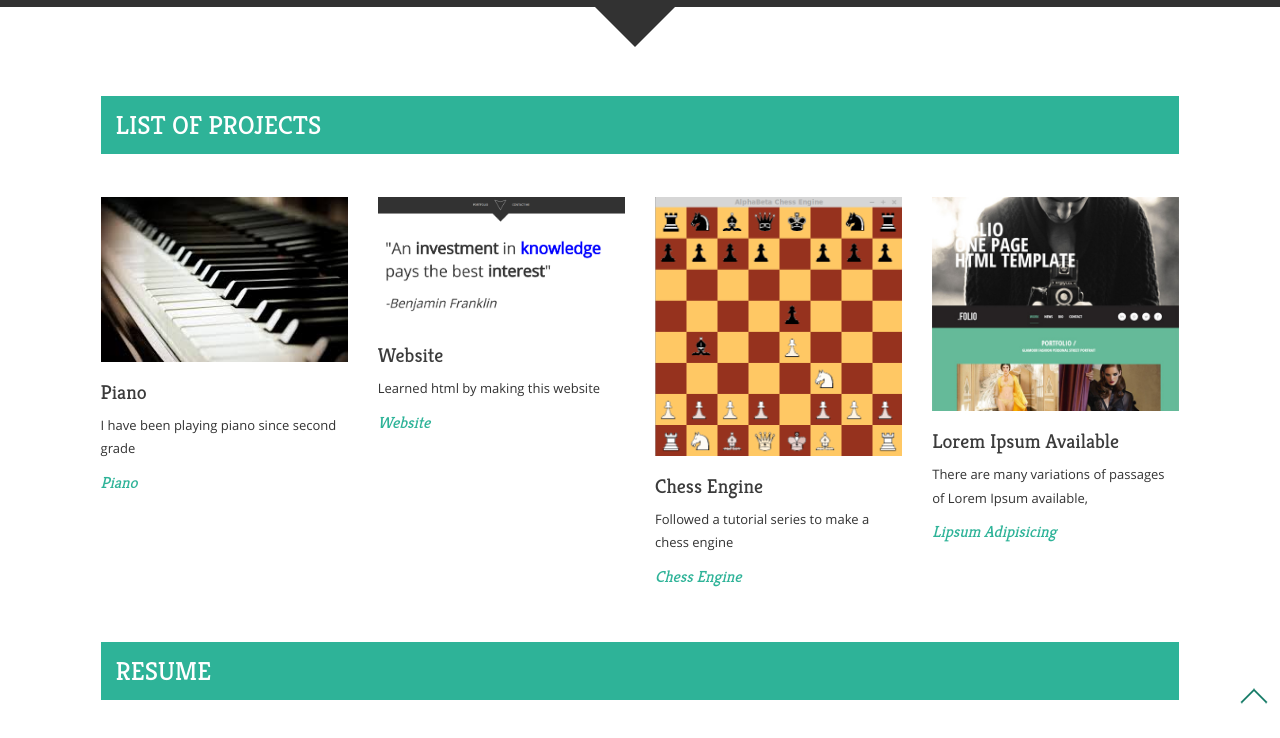
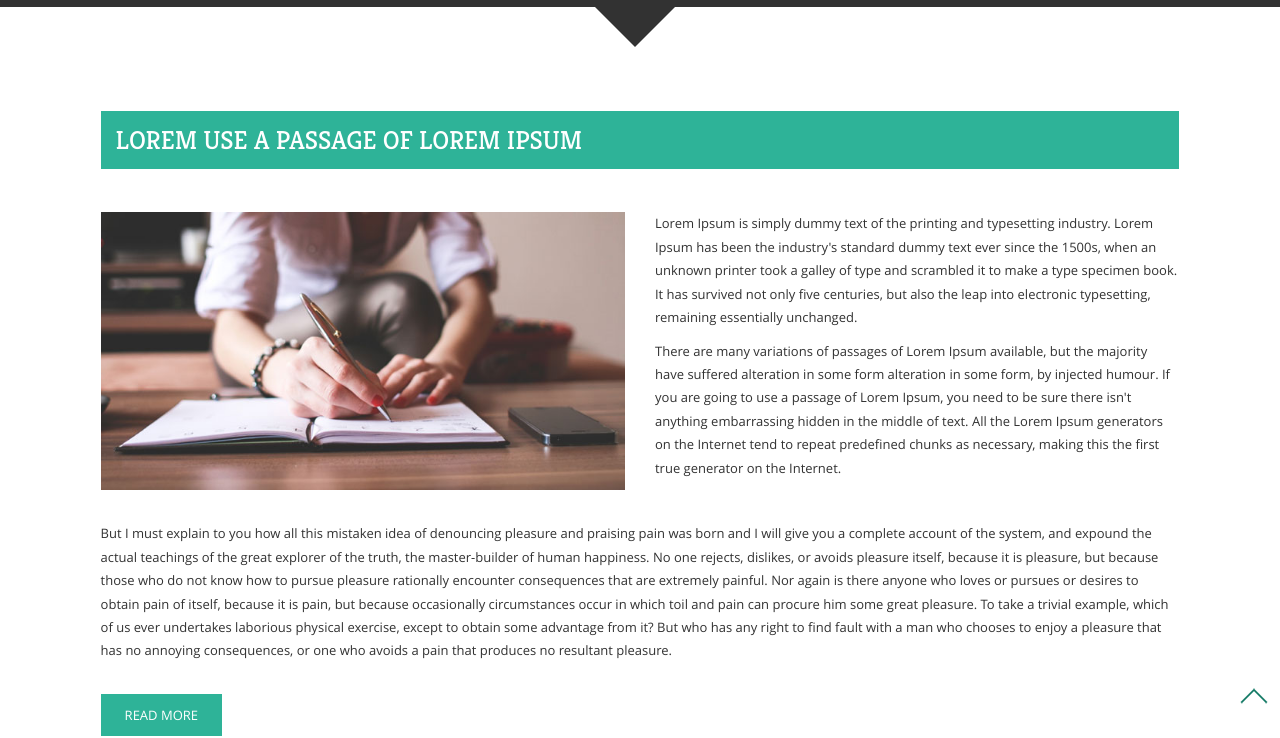
Before and after one commit to jakepf00/Website, a plain HTML site: page chessEngine.html in a window 1280 px wide. Shown: the part 78-816 px from the top of the page. Drawn offline with Linux system fonts and the light colour scheme.

```diff
--- a/portfolio.html
+++ b/chessEngine.html
@@ -8,7 +8,7 @@ License URL: http://creativecommons.org/licenses/by/3.0/
 <!DOCTYPE HTML>
 <html>
 <head>
-<title>Hexa a portfolio bootstrap Website Template | Portfolio :: w3layouts</title>
+<title>Hexa a portfolio bootstrap Website Template | Single-Page :: w3layouts</title>
 <!-- Bootstrap -->
 <link href="css/bootstrap.min.css" rel='stylesheet' type='text/css' />
 <link href="css/bootstrap.css" rel='stylesheet' type='text/css' />
@@ -42,16 +42,6 @@ License URL: http://creativecommons.org/licenses/by/3.0/
 <!----font-Awesome----->
    	<link rel="stylesheet" href="fonts/css/font-awesome.min.css">
 <!----font-Awesome----->
-<!-- start light_box -->
-<link rel="stylesheet" type="text/css" href="css/jquery.fancybox.css" media="screen" />
-<script type="text/javascript" src="js/jquery.easing.1.3.js"></script>
-<script type="text/javascript" src="js/jquery.fancybox-1.2.1.js"></script>
-	<script type="text/javascript">
-		$(document).ready(function() {
-			$("div.fancyDemo a").fancybox();
-		});
-	</script>
-
 </head>
 <body>
 <div class="header_bg" id="home"><!-- start header -->
@@ -72,48 +62,25 @@ License URL: http://creativecommons.org/licenses/by/3.0/
 	</div>
 </div>
 </div>
-<div class="container"><!-- start main -->
-	<div class="main row">
- 	 	<h2 class="style">list of projects</h2>
-	 		<div class="grids_of_4 row">
-				<div class="col-md-3 images_1_of_4">
-					<div class="fancyDemo">
-						<a brel="group" title="" href="images/piano.jpg"><img src="images/piano.jpg" alt=""class="img-responsive"/></a>
-					</div>
-					 <h3><a href="piano.html">Piano</a></h3>
-					 <p class="para">I have been playing piano since second grade</p>
-					 <h4><a href="piano.html">Piano</a> </h4>
+<div class="blog"><!-- start main -->
+	<div class="container">
+		<div class="main row">
+			<h2 class="style">Lorem  use a passage of Lorem Ipsum</h2>
+			<div class="details row">
+				<div class="col-md-6">
+					<img src="images/det_pic.jpg" alt="" class="img-responsive"/>
 				</div>
-				<div class="col-md-3 images_1_of_4">
-					<div class="fancyDemo">
-						<a rel="group" title="" href="images/WebsiteScreenshot.png"><img src="images/WebsiteScreenshot.png" alt=""class="img-responsive"/></a>
-					</div>
-					 <h3><a href="website.html">Website</a></h3>
-					 <p class="para">Learned html by making this website</p>
-					 <h4><a href="website.html">Website</a></h4>
+				<div class="col-md-6">
+					<p class="para">Lorem Ipsum is simply dummy text of the printing and typesetting industry. Lorem Ipsum has been the industry's standard dummy text ever since the 1500s, when an unknown printer took a galley of type and scrambled it to make a type specimen book. It has survived not only five centuries, but also the leap into electronic typesetting, remaining essentially unchanged. </p>
+					<p class="para">There are many variations of passages of Lorem Ipsum available, but the majority have suffered alteration in some form alteration in some form, by injected humour. If you are going to use a passage of Lorem Ipsum, you need to be sure there isn't anything embarrassing hidden in the middle of text. All the Lorem Ipsum generators on the Internet tend to repeat predefined chunks as necessary, making this the first true generator on the Internet.  </p>
 				</div>
-				<div class="col-md-3 images_1_of_4">
-					<div class="fancyDemo">
-						<a rel="group" title="" href="images/ChessPicture.png"><img src="images/ChessPicture.png" alt=""class="img-responsive"/></a>
-					</div>
-					 <h3><a href="single-page.html">Chess engine</a></h3>
-					 <p class="para">Followed a tutorial series to make a chess engine</p>
-					 <h4><a href="single-page.html">Chess Engine</a></h4>
-				</div>
-				<div class="col-md-3 images_1_of_4">
-					<div class="fancyDemo">
-						<a rel="group" title="" href="images/pic4.jpg"><img src="images/pic4.jpg" alt=""class="img-responsive"/></a>
-					</div>
-					 <h3><a href="single-page.html">Lorem Ipsum available</a></h3>
-					 <p class="para">There are many variations of passages of Lorem Ipsum available,</p>
-					 <h4><a href="single-page.html">lipsum adipisicing</a></h4>
-				</div>
-				<div class="clear"></div>
+				<div class="clearfix"></div>
 			</div>
-	 	<a href="https://docs.google.com/document/d/1XcKVY-pRL0BoHLV2x7sXJl3MgMDOk-zdPNWCRdiE1oc/edit" target="_blank"><h2 class="style" style="color: white">resume</h2></a>
-	 	<a href="https://docs.google.com/document/d/1oht2OZvO27OgrfdpngZD1JAyhsZNyKmiSiz4kBrjK88/edit" target="_blank"><h2 class="style" style="color: white">references</h2></a>
-	 	<a href="https://docs.google.com/document/d/19ZSNOjN4XX2O-M4H1h0Oflzvu-caeQ_3XZIav43ni8o/edit" target ="_blank"><h2 class="style" style="color: white">activities and leadership</h2></a>
-	 	<a href="https://docs.google.com/document/d/1Le3JZdiWN1SvBwR3t6-SSTfTjNz7pvBExhIFPZJj-Mg/edit"><h2 class="style" style="color: white">career assessments</h2></a>
+			<p class="para">But I must explain to you how all this mistaken idea of denouncing pleasure and praising pain was born and I will give you a complete account of the system, and expound the actual teachings of the great explorer of the truth, the master-builder of human happiness. No one rejects, dislikes, or avoids pleasure itself, because it is pleasure, but because those who do not know how to pursue pleasure rationally encounter consequences that are extremely painful. Nor again is there anyone who loves or pursues or desires to obtain pain of itself, because it is pain, but because occasionally circumstances occur in which toil and pain can procure him some great pleasure. To take a trivial example, which of us ever undertakes laborious physical exercise, except to obtain some advantage from it? But who has any right to find fault with a man who chooses to enjoy a pleasure that has no annoying consequences, or one who avoids a pain that produces no resultant pleasure.</p>
+			<div class="read_more">
+				<a href="single-page.html">read more</a>
+			</div>
+		</div>
 	</div>
 </div><!-- end main -->
 <div class="footer_bg" id="contact"><!-- start footer -->
@@ -127,7 +94,7 @@ License URL: http://creativecommons.org/licenses/by/3.0/
 				<input type="text" value="Email (Required)" onfocus="this.value = '';" onblur="if (this.value == '') {this.value = 'Email';}">
 				<input type="text" value="Subject" onfocus="this.value = '';" onblur="if (this.value == '') {this.value = 'Subject';}">
 				<textarea onfocus="if(this.value == 'Your Message here....') this.value='';" onblur="if(this.value == '') this.value='Your Message here....;" >Your Message here....</textarea>
-				<span class="pull-right"><input type="submit" value="submit us"></span>
+				<span class="pull-right"><input type="submit" value="submit"></span>
 			</form>
 		</div>
 		<div class="col-md-4  contact_right">
```
Also changed, not shown: bestProject.html (renamed from best-project.html).
